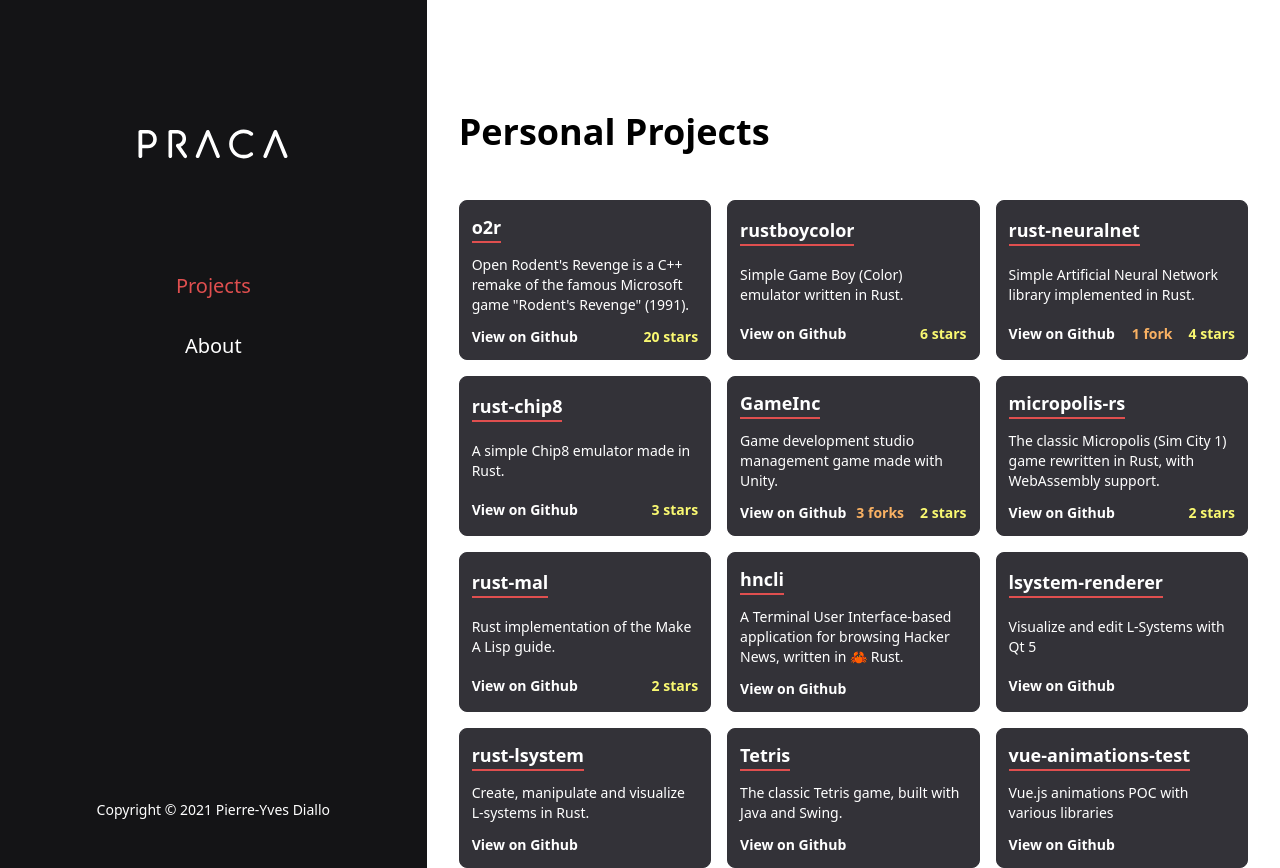
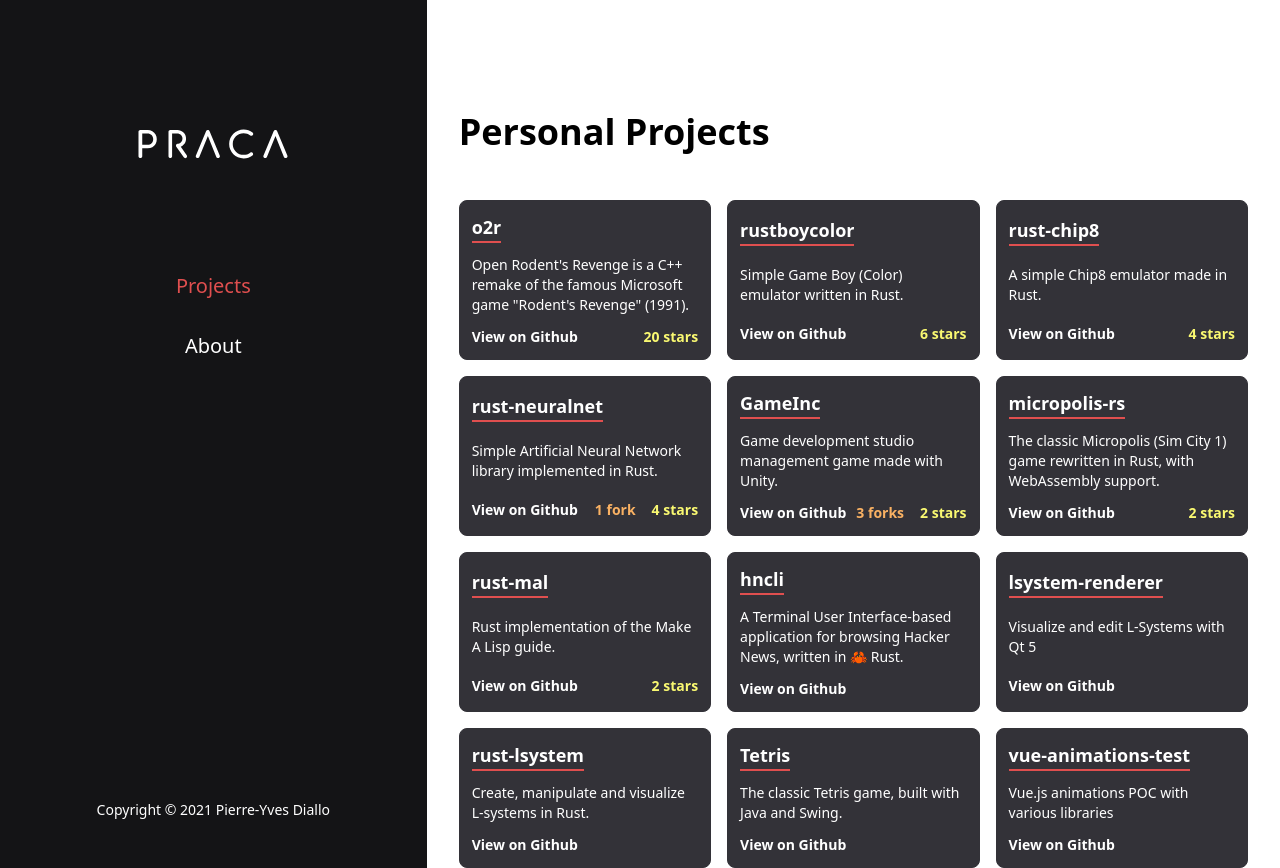
Before and after one commit to pierreyoda/newstackwhodis, a Next.js app: page / in a window 1280 px wide. Built offline with nearby package versions, Linux system fonts and the light colour scheme; what @tailwindcss/typography would draw is missing.

Commit message:
:bug: Fix build

```diff
--- a/projects/public_repositories.json
+++ b/projects/public_repositories.json
@@ -1,6 +1,6 @@
 {
   "metadata": {
-    "exportDate": "2021-04-04T16:12:26.477Z"
+    "exportDate": "2021-04-05T15:58:06.545Z"
   },
   "githubRepositories": [
     {
@@ -20,20 +20,20 @@
       "stargazersCount": 6
     },
     {
+      "url": "https://github.com/pierreyoda/rust-chip8",
+      "name": "rust-chip8",
+      "description": "A simple Chip8 emulator made in Rust.",
+      "fullName": "pierreyoda/rust-chip8",
+      "forksCount": 0,
+      "stargazersCount": 4
+    },
+    {
       "url": "https://github.com/pierreyoda/rust-neuralnet",
       "name": "rust-neuralnet",
       "description": "Simple Artificial Neural Network library implemented in Rust.",
       "fullName": "pierreyoda/rust-neuralnet",
       "forksCount": 1,
       "stargazersCount": 4
-    },
-    {
-      "url": "https://github.com/pierreyoda/rust-chip8",
-      "name": "rust-chip8",
-      "description": "A simple Chip8 emulator made in Rust.",
-      "fullName": "pierreyoda/rust-chip8",
-      "forksCount": 0,
-      "stargazersCount": 3
     },
     {
       "url": "https://github.com/pierreyoda/GameInc",
--- a/src/pages/index.tsx
+++ b/src/pages/index.tsx
@@ -2,22 +2,21 @@ import { useContext } from "react";
 import { GetStaticProps, NextPage } from "next";
 
 import { getBlogPostsSlugs } from "@/api/posts";
-import { RepositoriesData } from "@/api/fetcher";
 import { parsedRepositoriesData } from "@/api/static";
 import { MainLayoutContext } from "@/layouts/MainLayout";
 import ContentPanel, { GithubProjectMeta } from "@/components/layout/ContentPanel";
 
 interface HomePageProps {
-  repositoriesData: RepositoriesData;
+  githubProjects: readonly GithubProjectMeta[];
 }
 
-const HomePage: NextPage<HomePageProps> = ({ repositoriesData: { githubRepositories } }) => {
+const HomePage: NextPage<HomePageProps> = ({ githubProjects }) => {
   const { selectedCategory } = useContext(MainLayoutContext);
 
   return (
     <div className="flex flex-col px-2 md:px-8">
       <h1 className="mb-4 text-4xl font-bold md:mb-12">Personal Projects</h1>
-      <ContentPanel githubProjects={githubRepositories} highlightContentCategory={selectedCategory} />
+      <ContentPanel githubProjects={githubProjects} highlightContentCategory={selectedCategory} />
     </div>
   );
 };
@@ -27,9 +26,7 @@ export const getStaticProps: GetStaticProps<HomePageProps> = async () => {
   const repositoriesData = await parsedRepositoriesData();
   return {
     props: {
-      repositoriesData: {
-        ...repositoriesData,
-        githubRepositories: repositoriesData.githubRepositories.map(
+      githubProjects: repositoriesData.githubRepositories.map(
         ({ name, ...meta }): GithubProjectMeta => ({
           name,
           ...meta,
@@ -37,7 +34,6 @@ export const getStaticProps: GetStaticProps<HomePageProps> = async () => {
         }),
       ),
     },
-    },
   };
 };
 
```
Lines whose indentation alone changed are shown as unchanged.
